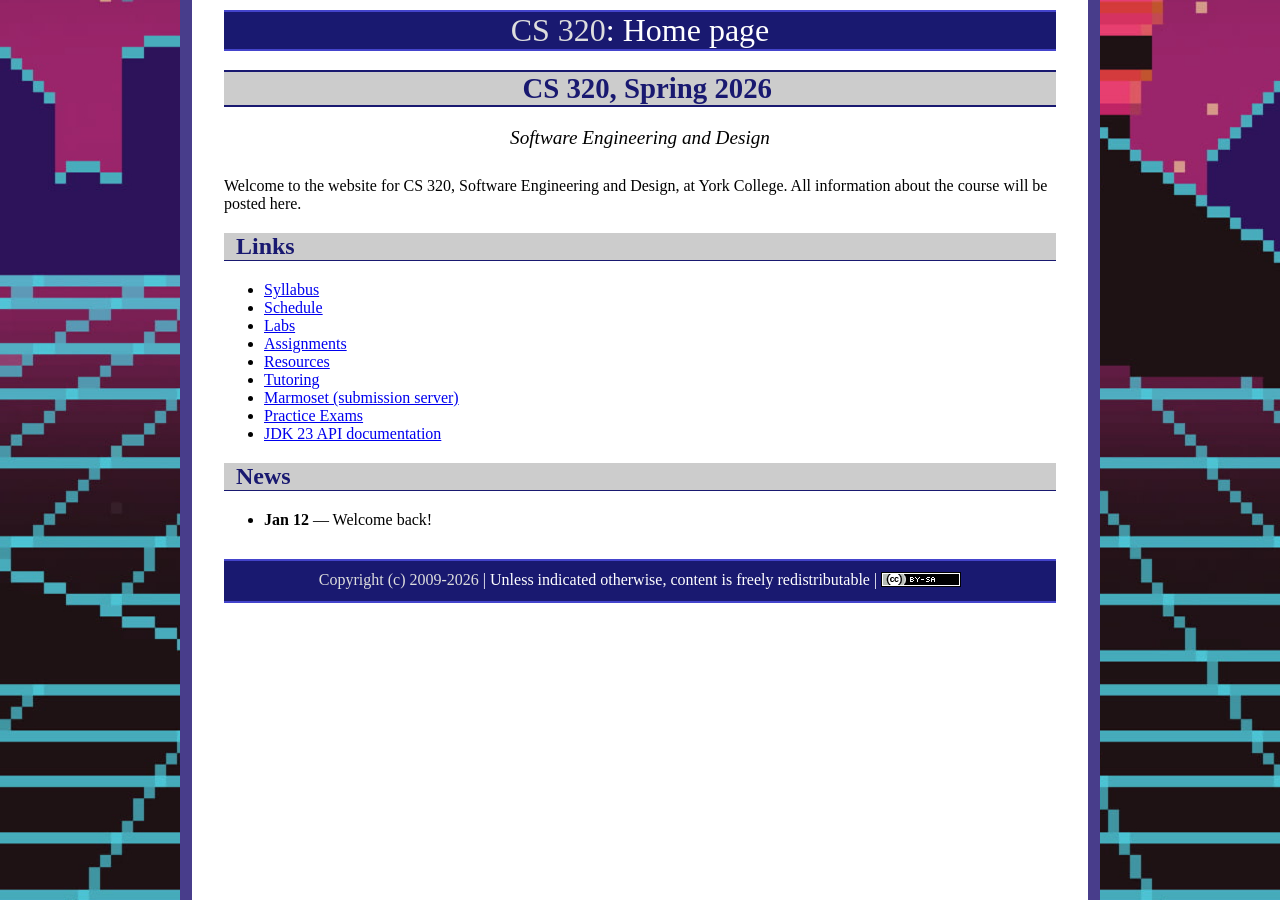
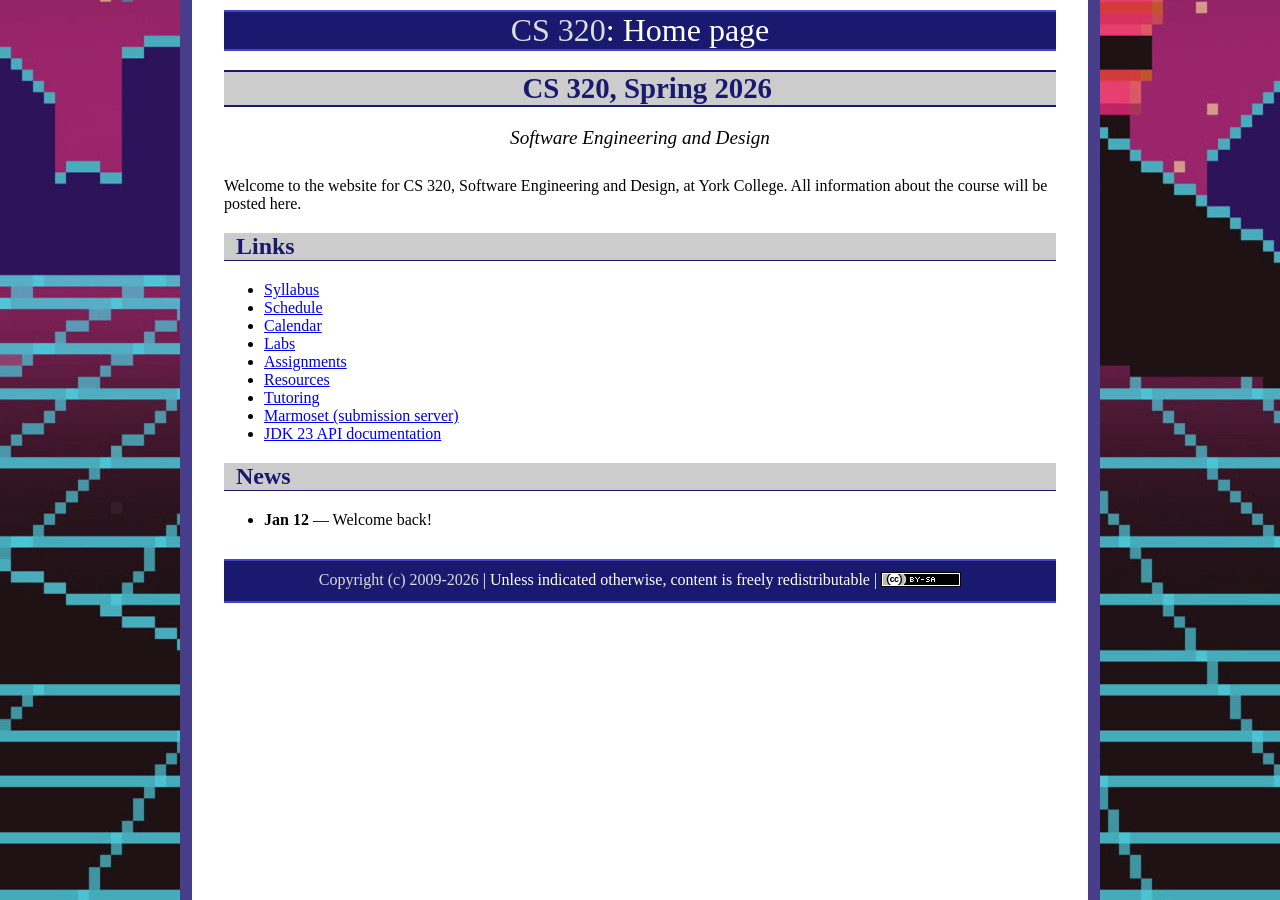
Before and after one commit to ycpcs/cs320-spring2026, a Jekyll site: the page built from index.md, in a window 1280 px wide. Built offline with Jekyll 4.4.1, drawn with Linux system fonts in a browser that asks for light colours.

Commit message:
add calendar
add calendar

```diff
--- a/index.md
+++ b/index.md
@@ -13,12 +13,12 @@ Welcome to the website for CS 320, Software Engineering and Design, at York Coll
 
 * [Syllabus](syllabus.html)
 * [Schedule](schedule.html)
+* [Calendar](CS320-Spring2025Calendar.pdf)
 * [Labs](labs/index.html)
 * [Assignments](assign/index.html)
 * [Resources](resources/index.html)
 * [Tutoring](tutoring.html)
 * [Marmoset (submission server)](https://cs.ycp.edu/marmoset)
-* [Practice Exams](practice/index.html)
 * [JDK 23 API documentation](https://docs.oracle.com/en/java/javase/23/docs/api/index.html)
 
 
```
Also changed, not shown: 1 other file.
